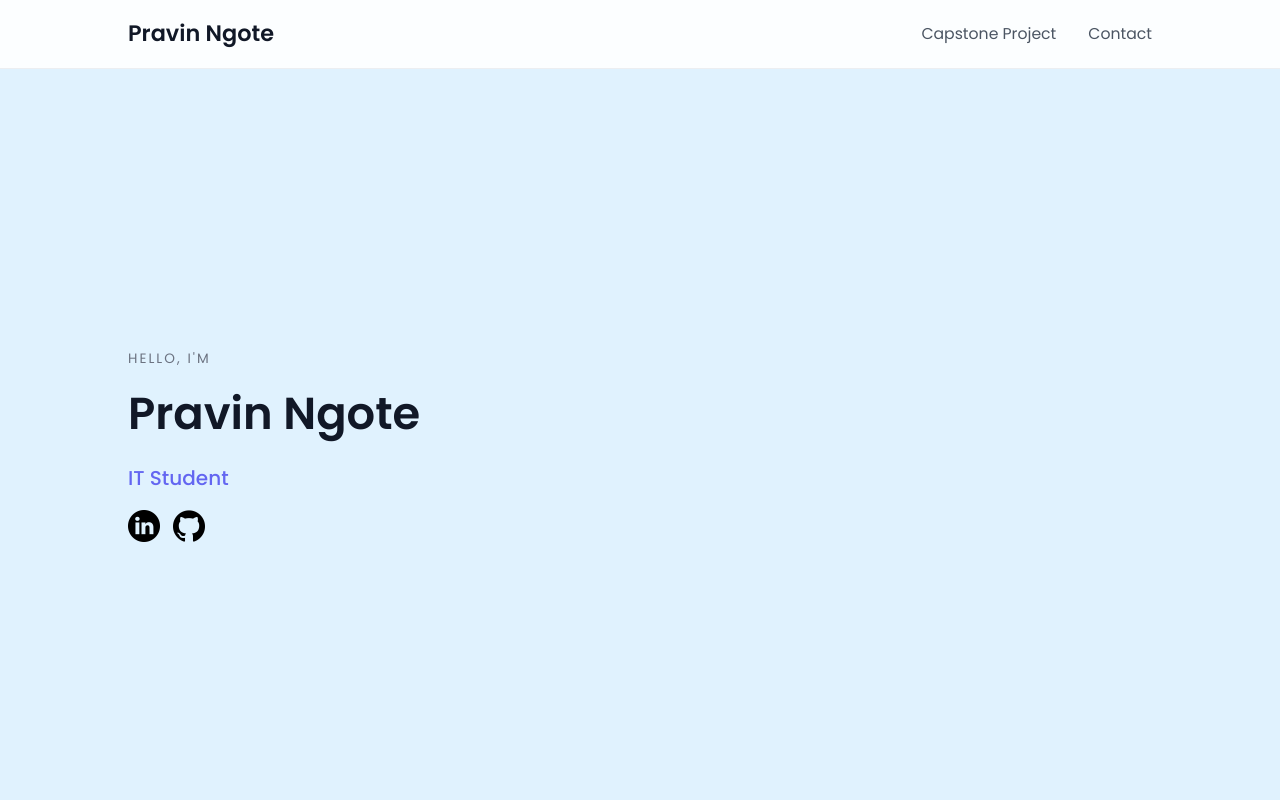
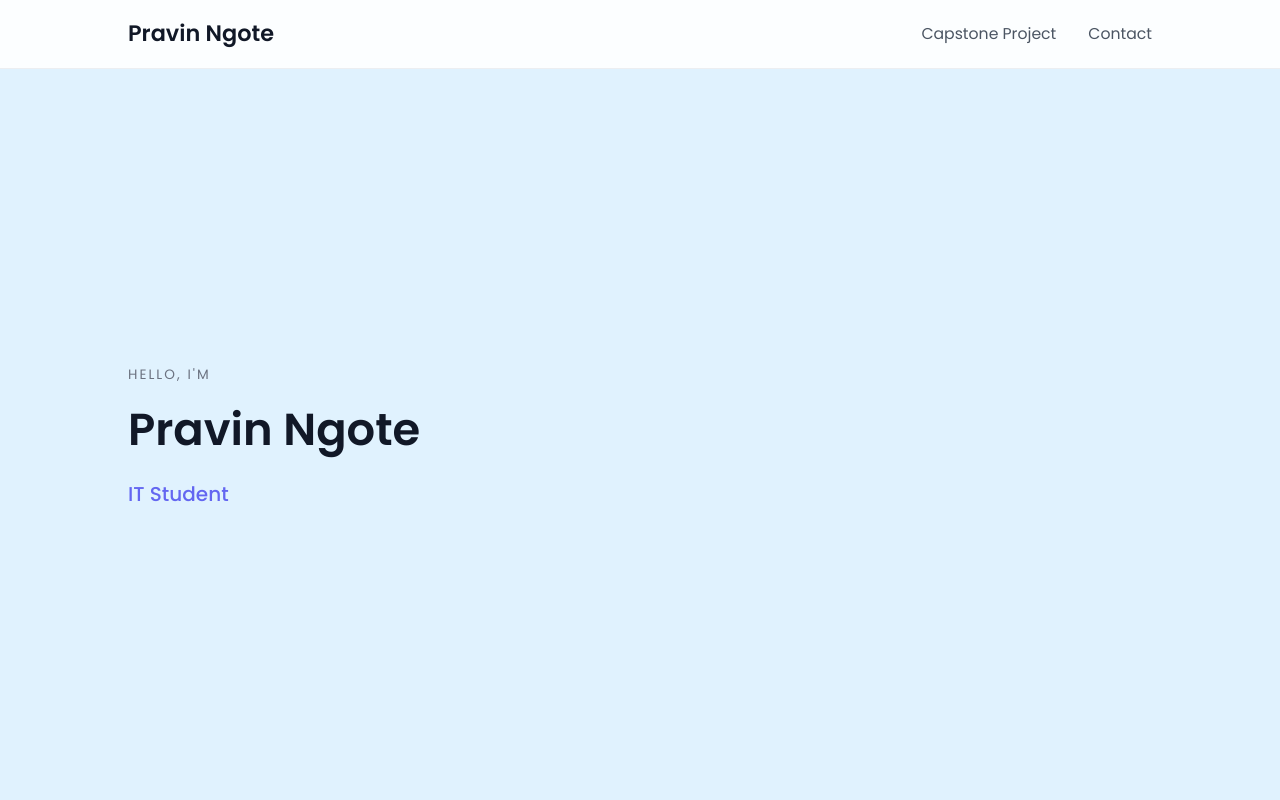
Before and after one commit to bravybravyne/capstone, a plain HTML site: page index.html in a window 1280 px wide. Shown: the top 800 px of the page. Drawn offline with Linux system fonts and the light colour scheme.

Commit message:
Initial commit

```diff
--- a/index.html
+++ b/index.html
@@ -42,14 +42,6 @@
     <p class="section__text__p1">Hello, I'm</p>
     <h1 class="title">Pravin Ngote</h1>
     <p class="section__text__p2">IT Student</p>
-
-
-    <div id="socials-container">
-      <img src="./assets/linkedin.png" alt="My LinkedIn profile" class="icon"
-        onclick="location.href='http://www.linkedin.com/in/benedict-musyoki'" />
-      <img src="./assets/github.png" alt="My Github profile" class="icon"
-        onclick="location.href='https://github.com/The-Meeks'" />
-    </div>
   </div>
 </section>
 
```
